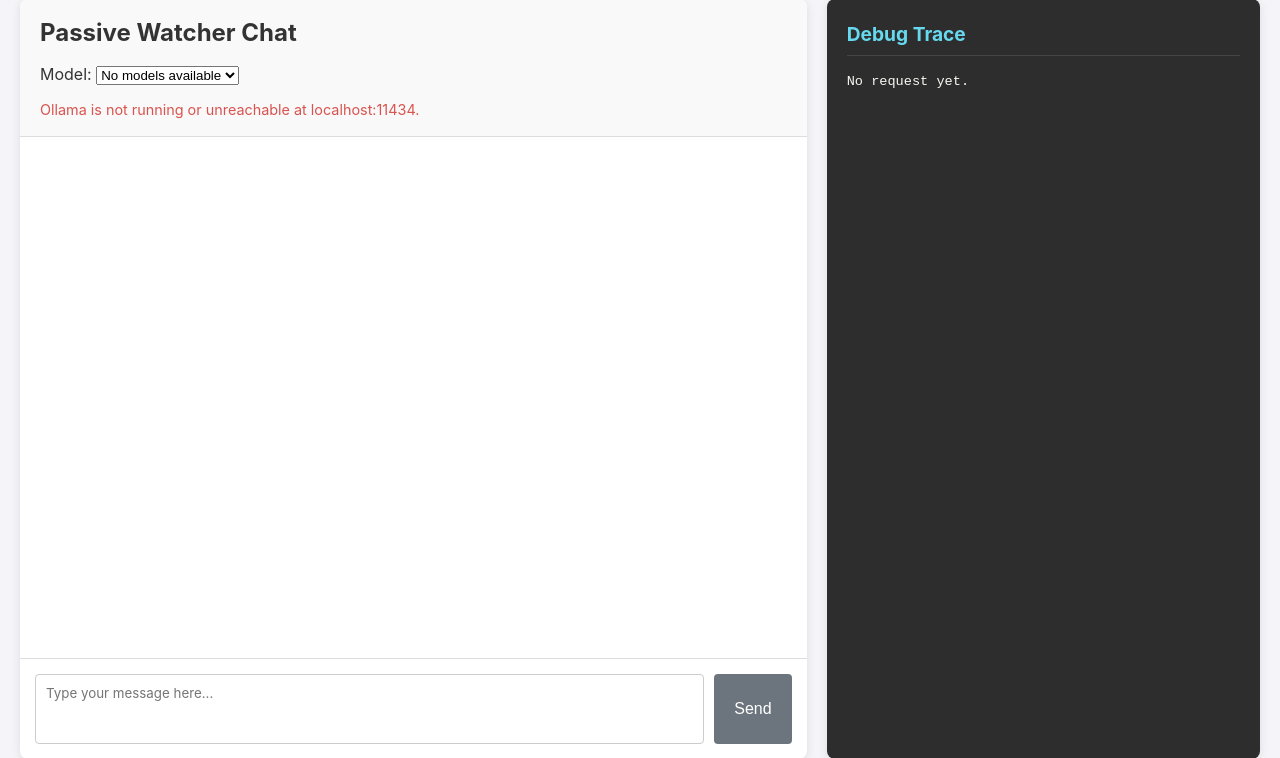
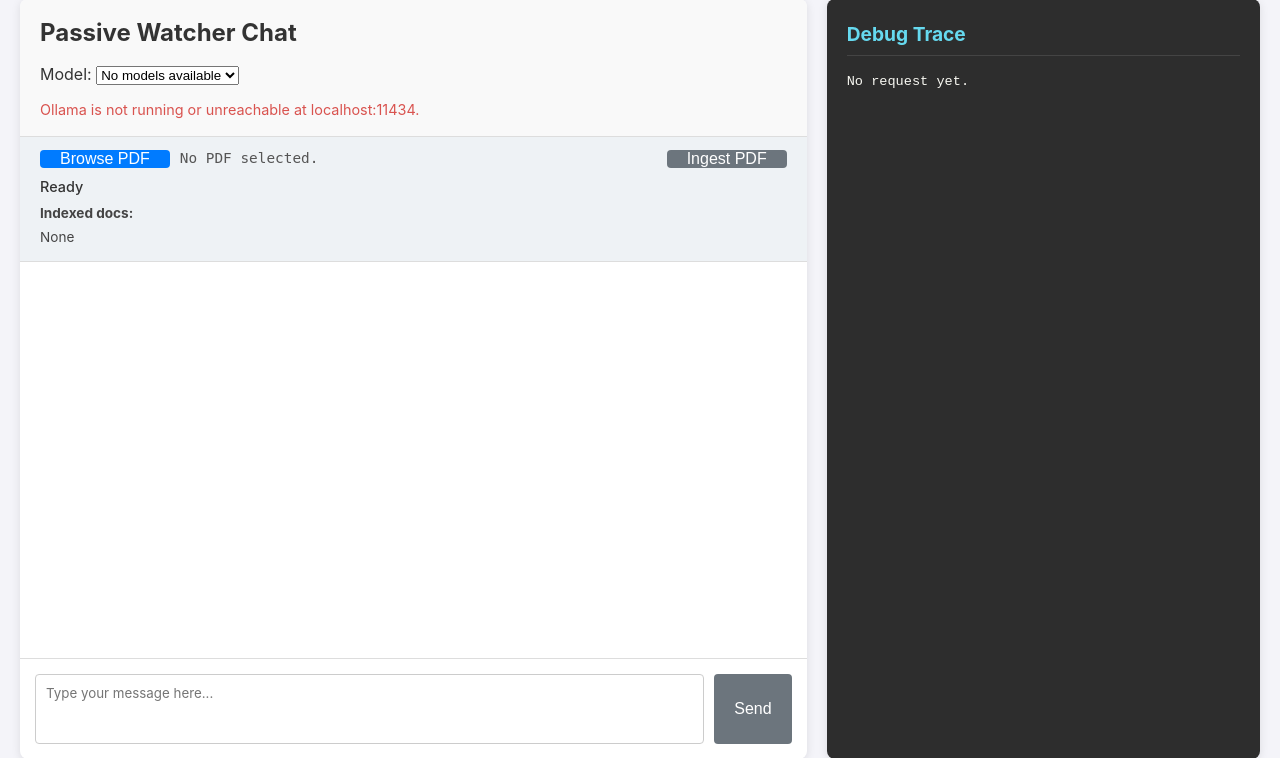
Before and after one commit to GeoBot985/AppFactory, a FastAPI app: page / in a window 1280 px wide. Shown: the part 21-779 px from the top of the page. Run offline with FastAPI, Linux system fonts and the light colour scheme; data that the repository does not hold is empty.

Commit message:
feat: Add minimal PDF ingestion UI
Added a lightweight UI panel to allow users to select and ingest PDF documents into the DuckDB RAG backend.
Implemented a secure backend endpoint using UploadFile to handle file ingestion safely without leaking absolute local paths.
Included structured debug logging for ingestion events and added an endpoint to list indexed documents.
Updated README with updated manual testing paths.

Co-authored-by: GeoBot985 <199477846+GeoBot985@users.noreply.github.com>

```diff
--- /dev/null
+++ b/Demo5/app/services/ingest_service.py
@@ -0,0 +1,89 @@
+import os
+import sys
+
+# Ensure rag can be imported from Demo5 root if needed
+current_dir = os.path.dirname(os.path.abspath(__file__))
+demo5_root = os.path.abspath(os.path.join(current_dir, "../../"))
+if demo5_root not in sys.path:
+    sys.path.append(demo5_root)
+
+from rag.db import get_connection, init_db
+from rag.ingest import ingest_pdf
+
+def ingest_pdf_file(path: str) -> dict:
+    """
+    Returns:
+    {
+        "ok": bool,
+        "path": str,
+        "doc_id": str | None,
+        "chunks_indexed": int,
+        "error": str | None
+    }
+    """
+    result = {
+        "ok": False,
+        "path": path,
+        "doc_id": None,
+        "chunks_indexed": 0,
+        "error": None
+    }
+
+    if not os.path.exists(path):
+        result["error"] = "Selected file does not exist."
+        return result
+
+    db_path = "rag.db"
+
+    try:
+        conn = get_connection(db_path)
+        init_db(conn)
+
+        # ingest_pdf now returns {"doc_id": ..., "chunks_indexed": ...}
+        ingest_result = ingest_pdf(path, conn)
+
+        result["ok"] = True
+        result["doc_id"] = ingest_result.get("doc_id")
+        result["chunks_indexed"] = ingest_result.get("chunks_indexed", 0)
+
+    except Exception as e:
+        error_str = str(e)
+        if "fitz" in error_str.lower() or "pdf" in error_str.lower() or "read" in error_str.lower() and "file" in error_str.lower():
+            result["error"] = "Failed to read PDF."
+        elif "embed" in error_str.lower() or "ollama" in error_str.lower():
+            result["error"] = "Failed to generate embeddings."
+        elif "sql" in error_str.lower() or "database" in error_str.lower() or "duckdb" in error_str.lower():
+            result["error"] = "Failed to store document in knowledge base."
+        else:
+            result["error"] = f"Ingestion failed: {error_str}"
+    finally:
+        try:
+            conn.close()
+        except:
+            pass
+
+    return result
+
+def get_indexed_docs() -> list[str]:
+    """Returns a list of unique document IDs currently in the database."""
+    db_path = "rag.db"
+    if not os.path.exists(db_path):
+        return []
+
+    docs = []
+    try:
+        conn = get_connection(db_path)
+        # Check if table exists
+        tables = conn.execute("SHOW TABLES").fetchall()
+        if any(t[0] == 'documents' for t in tables):
+            results = conn.execute("SELECT DISTINCT id FROM documents").fetchall()
+            docs = [r[0] for r in results]
+    except Exception:
+        pass
+    finally:
+        try:
+            conn.close()
+        except:
+            pass
+
+    return docs
--- a/Demo5/main.py
+++ b/Demo5/main.py
@@ -1,14 +1,17 @@
-from fastapi import FastAPI, Request
+from fastapi import FastAPI, Request, File, UploadFile
 from fastapi.responses import HTMLResponse, JSONResponse
 from fastapi.staticfiles import StaticFiles
 from fastapi.templating import Jinja2Templates
 from datetime import datetime, timezone
 import time
+import os
+import shutil
 
 from models import ChatRequest, ChatResponse, TurnContext
 from ollama_client import get_models, chat as ollama_chat
 from watcher import PassiveWatcher
 from app.services.rag_service import get_rag_context
+from app.services.ingest_service import ingest_pdf_file, get_indexed_docs
 
 RAG_ENABLED = True
 
@@ -23,6 +26,30 @@ watcher = PassiveWatcher()
 @app.get("/", response_class=HTMLResponse)
 async def read_root(request: Request):
     return templates.TemplateResponse(request=request, name="index.html")
+
+@app.post("/api/ingest")
+async def api_ingest(file: UploadFile = File(...)):
+    # Save the uploaded file temporarily
+    temp_dir = "temp_uploads"
+    os.makedirs(temp_dir, exist_ok=True)
+    temp_path = os.path.join(temp_dir, file.filename)
+
+    try:
+        with open(temp_path, "wb") as buffer:
+            shutil.copyfileobj(file.file, buffer)
+
+        result = ingest_pdf_file(temp_path)
+    finally:
+        # Clean up
+        if os.path.exists(temp_path):
+            os.remove(temp_path)
+
+    return JSONResponse(content=result)
+
+@app.get("/api/docs")
+async def api_docs():
+    docs = get_indexed_docs()
+    return {"docs": docs}
 
 @app.get("/api/models")
 async def api_models():
--- a/Demo5/requirements.txt
+++ b/Demo5/requirements.txt
@@ -7,3 +7,4 @@ duckdb
 pymupdf
 requests
 numpy
+python-multipart
--- a/Demo5/static/app.js
+++ b/Demo5/static/app.js
@@ -5,6 +5,14 @@ document.addEventListener('DOMContentLoaded', () => {
     const messageInput = document.getElementById('message-input');
     const sendBtn = document.getElementById('send-btn');
     const debugOutput = document.getElementById('debug-output');
+
+    // Ingestion UI elements
+    const pdfFileInput = document.getElementById('pdf-file-input');
+    const browsePdfBtn = document.getElementById('browse-pdf-btn');
+    const selectedPdfPath = document.getElementById('selected-pdf-path');
+    const ingestPdfBtn = document.getElementById('ingest-pdf-btn');
+    const ingestStatusArea = document.getElementById('ingest-status-area');
+    const indexedDocsList = document.getElementById('indexed-docs-list');
 
     // Fetch models on load
     async function loadModels() {
@@ -112,6 +120,111 @@ document.addEventListener('DOMContentLoaded', () => {
         }
     });
 
+    // --- Ingestion Logic ---
+
+    browsePdfBtn.addEventListener('click', () => {
+        pdfFileInput.click();
+    });
+
+    pdfFileInput.addEventListener('change', () => {
+        if (pdfFileInput.files && pdfFileInput.files.length > 0) {
+            selectedPdfPath.textContent = pdfFileInput.files[0].name;
+            ingestPdfBtn.disabled = false;
+        } else {
+            selectedPdfPath.textContent = "No PDF selected.";
+            ingestPdfBtn.disabled = true;
+        }
+    });
+
+    async function loadIndexedDocs() {
+        try {
+            const response = await fetch('/api/docs');
+            if (response.ok) {
+                const data = await response.json();
+                indexedDocsList.innerHTML = '';
+                if (data.docs && data.docs.length > 0) {
+                    data.docs.forEach(docId => {
+                        const li = document.createElement('li');
+                        li.textContent = `- ${docId}`;
+                        indexedDocsList.appendChild(li);
+                    });
+                } else {
+                    const li = document.createElement('li');
+                    li.textContent = 'None';
+                    indexedDocsList.appendChild(li);
+                }
+            }
+        } catch (error) {
+            console.error("Failed to load indexed docs", error);
+        }
+    }
+
+    ingestPdfBtn.addEventListener('click', async () => {
+        if (!pdfFileInput.files || pdfFileInput.files.length === 0) {
+            ingestStatusArea.textContent = "No PDF selected.";
+            return;
+        }
+
+        const file = pdfFileInput.files[0];
+        ingestStatusArea.textContent = "Ingesting...";
+        ingestPdfBtn.disabled = true;
+        browsePdfBtn.disabled = true;
+
+        const formData = new FormData();
+        formData.append("file", file);
+
+        try {
+            const response = await fetch('/api/ingest', {
+                method: 'POST',
+                body: formData
+            });
+
+            const result = await response.json();
+
+            let debugText = debugOutput.textContent;
+            let currentDebug = null;
+            try {
+                currentDebug = JSON.parse(debugText);
+            } catch (e) {
+                currentDebug = { history: [] };
+            }
+
+            const debugInfo = {
+                path: file.name,
+                status: result.ok ? "success" : "failed",
+                doc_id: result.doc_id || null,
+                chunks_indexed: result.chunks_indexed || 0,
+                error: result.error || "none"
+            };
+
+            const ingestDebugStr = `\n[INGEST]\npath: ${debugInfo.path}\nstatus: ${debugInfo.status}\ndoc_id: ${debugInfo.doc_id}\nchunks_indexed: ${debugInfo.chunks_indexed}\nerror: ${debugInfo.error}\n`;
+
+            if (typeof currentDebug === 'object' && currentDebug !== null) {
+                if (!currentDebug.ingestions) {
+                    currentDebug.ingestions = [];
+                }
+                currentDebug.ingestions.push(debugInfo);
+                debugOutput.textContent = JSON.stringify(currentDebug, null, 2);
+            } else {
+                debugOutput.textContent = ingestDebugStr + "\n" + debugOutput.textContent;
+            }
+
+            if (result.ok) {
+                ingestStatusArea.textContent = `Success: Ingested ${result.doc_id} (${result.chunks_indexed} chunks)`;
+                await loadIndexedDocs();
+            } else {
+                ingestStatusArea.textContent = result.error || "Ingestion failed.";
+            }
+
+        } catch (error) {
+            ingestStatusArea.textContent = "Failed to communicate with server for ingestion.";
+        } finally {
+            ingestPdfBtn.disabled = false;
+            browsePdfBtn.disabled = false;
+        }
+    });
+
     // Initialize
     loadModels();
+    loadIndexedDocs();
 });
--- a/Demo5/static/styles.css
+++ b/Demo5/static/styles.css
@@ -48,6 +48,50 @@ h1 {
     color: #d9534f;
     font-size: 0.9rem;
     min-height: 20px;
+}
+
+.ingest-panel {
+    padding: 10px 20px;
+    background: #eef2f5;
+    border-bottom: 1px solid #ddd;
+    font-size: 0.9rem;
+}
+
+.ingest-controls {
+    display: flex;
+    align-items: center;
+    gap: 10px;
+    margin-bottom: 5px;
+}
+
+#selected-pdf-path {
+    flex: 1;
+    color: #555;
+    font-family: monospace;
+    overflow: hidden;
+    white-space: nowrap;
+    text-overflow: ellipsis;
+}
+
+.ingest-status-area {
+    color: #333;
+    font-weight: 500;
+    margin-bottom: 5px;
+}
+
+.indexed-docs-area {
+    font-size: 0.85rem;
+    color: #444;
+}
+
+.indexed-docs-area ul {
+    list-style-type: none;
+    padding-left: 0;
+    margin-top: 2px;
+}
+
+.indexed-docs-area ul li {
+    margin-bottom: 2px;
 }
 
 .chat-area {
--- a/Demo5/templates/index.html
+++ b/Demo5/templates/index.html
@@ -20,6 +20,22 @@
                 <div id="status-area" class="status-area"></div>
             </header>
 
+            <div class="ingest-panel">
+                <div class="ingest-controls">
+                    <input type="file" id="pdf-file-input" accept=".pdf" style="display: none;">
+                    <button id="browse-pdf-btn">Browse PDF</button>
+                    <span id="selected-pdf-path">No PDF selected.</span>
+                    <button id="ingest-pdf-btn" disabled>Ingest PDF</button>
+                </div>
+                <div id="ingest-status-area" class="ingest-status-area">Ready</div>
+                <div class="indexed-docs-area">
+                    <strong>Indexed docs:</strong>
+                    <ul id="indexed-docs-list">
+                        <li>None</li>
+                    </ul>
+                </div>
+            </div>
+
             <div id="chat-area" class="chat-area">
                 <!-- Chat messages will appear here -->
             </div>
```
Also changed, not shown: Demo5/rag/ingest.py (+8 -1 lines), Demo5/README.md, Demo5/rag/manual_test_rag.py (renamed from Demo5/rag/test_rag.py), 1 other file.
